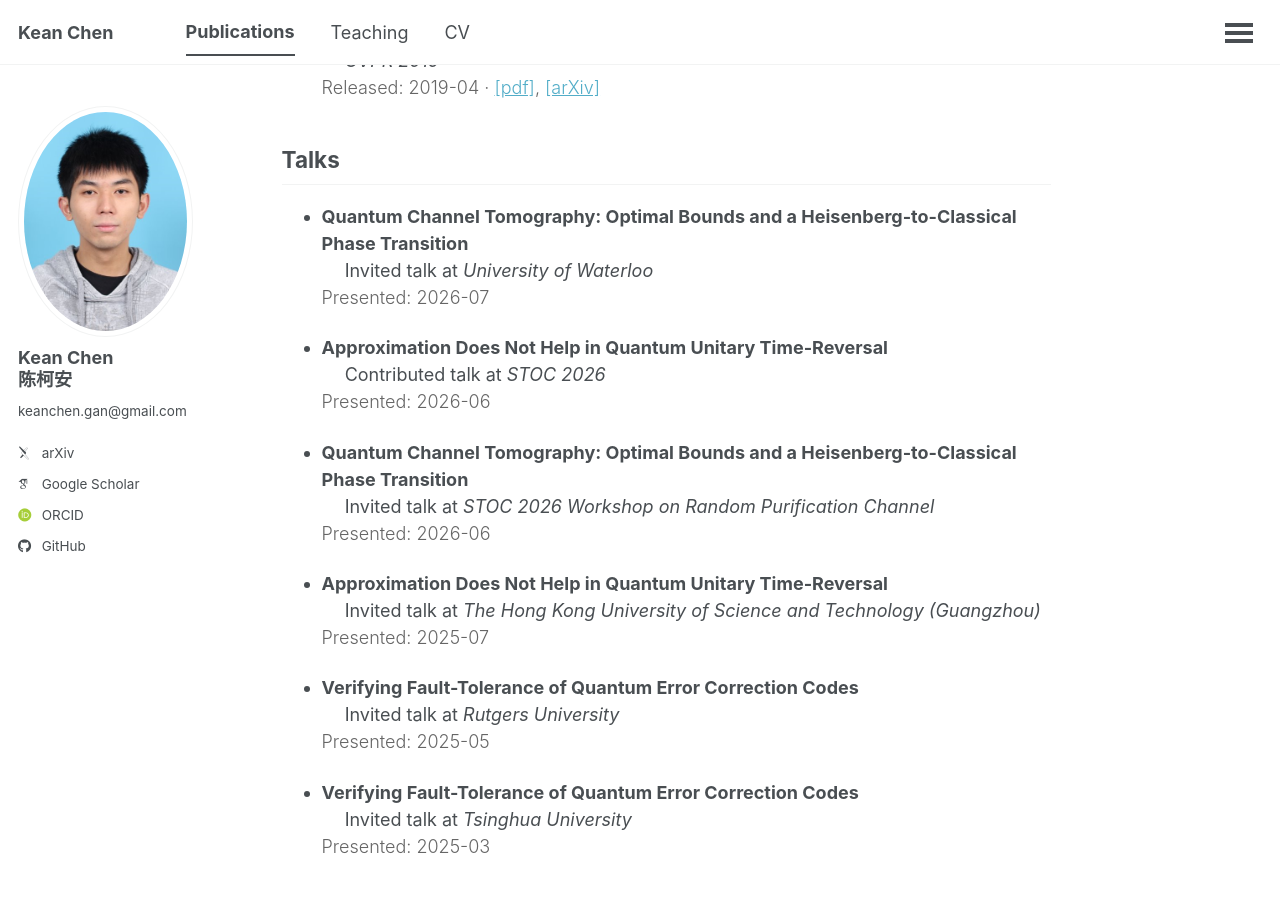
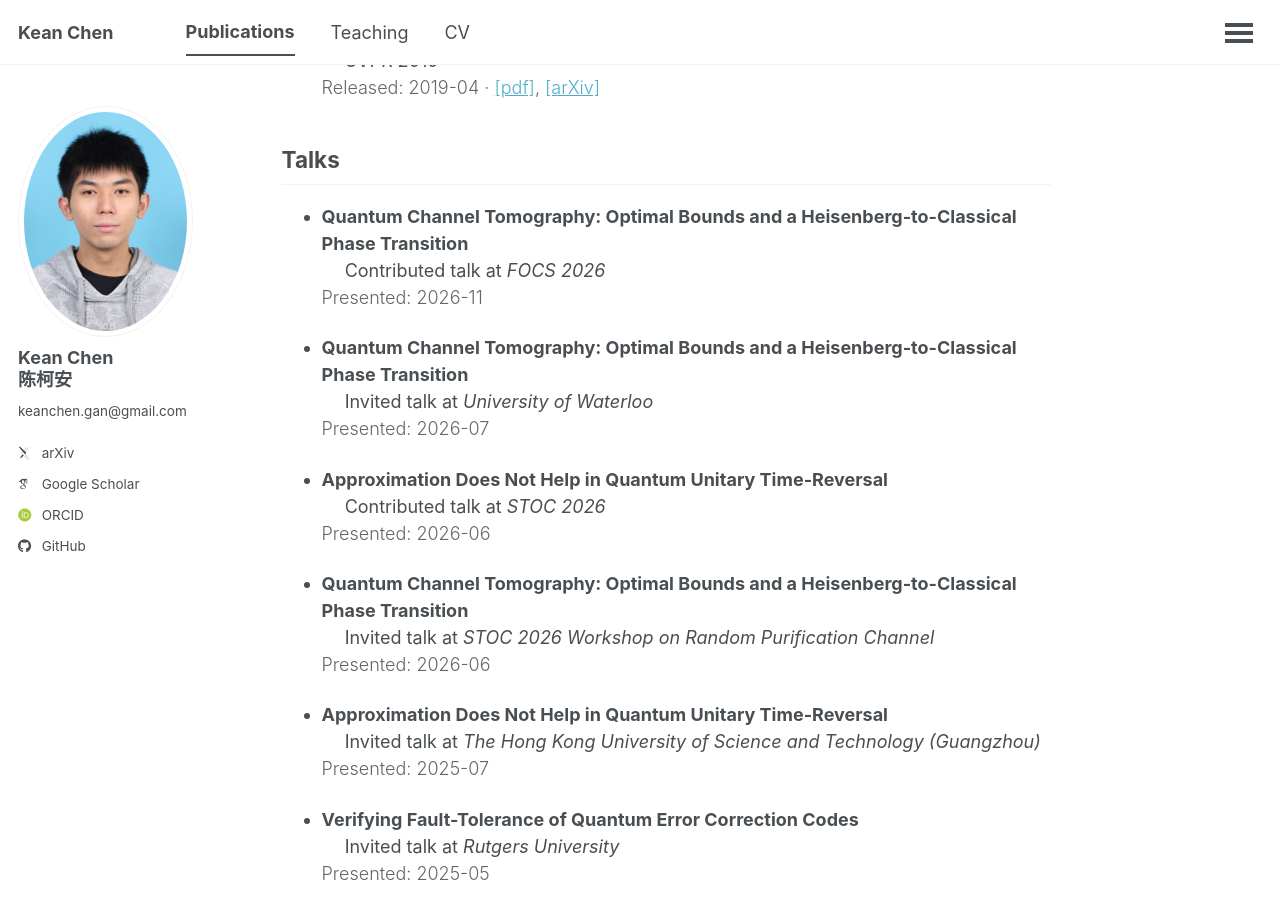
Before and after one commit to cccorn/cccorn.github.io, a Jekyll site: the page built from _pages/publications.md, in a window 1280 px wide and 900 px high, scrolled down 4362 px. Built offline with Jekyll 4.4.1, drawn with Linux system fonts in a browser that asks for light colours; some web fonts are replaced.

Commit message:
Update publications.md

```diff
--- a/_pages/publications.md
+++ b/_pages/publications.md
@@ -184,6 +184,10 @@ Zhiming Chen, **Kean Chen**, Weiyao Lin, John See, Hui Yu, Yan Ke, Cong Yang
 ## Talks
 
 - **Quantum Channel Tomography: Optimal Bounds and a Heisenberg-to-Classical Phase Transition**
+&emsp; Contributed talk at *FOCS 2026*
+<span class="light-text">Presented: 2026-11</span>
+
+- **Quantum Channel Tomography: Optimal Bounds and a Heisenberg-to-Classical Phase Transition**
 &emsp; Invited talk at *University of Waterloo*
 <span class="light-text">Presented: 2026-07</span>
 
```
